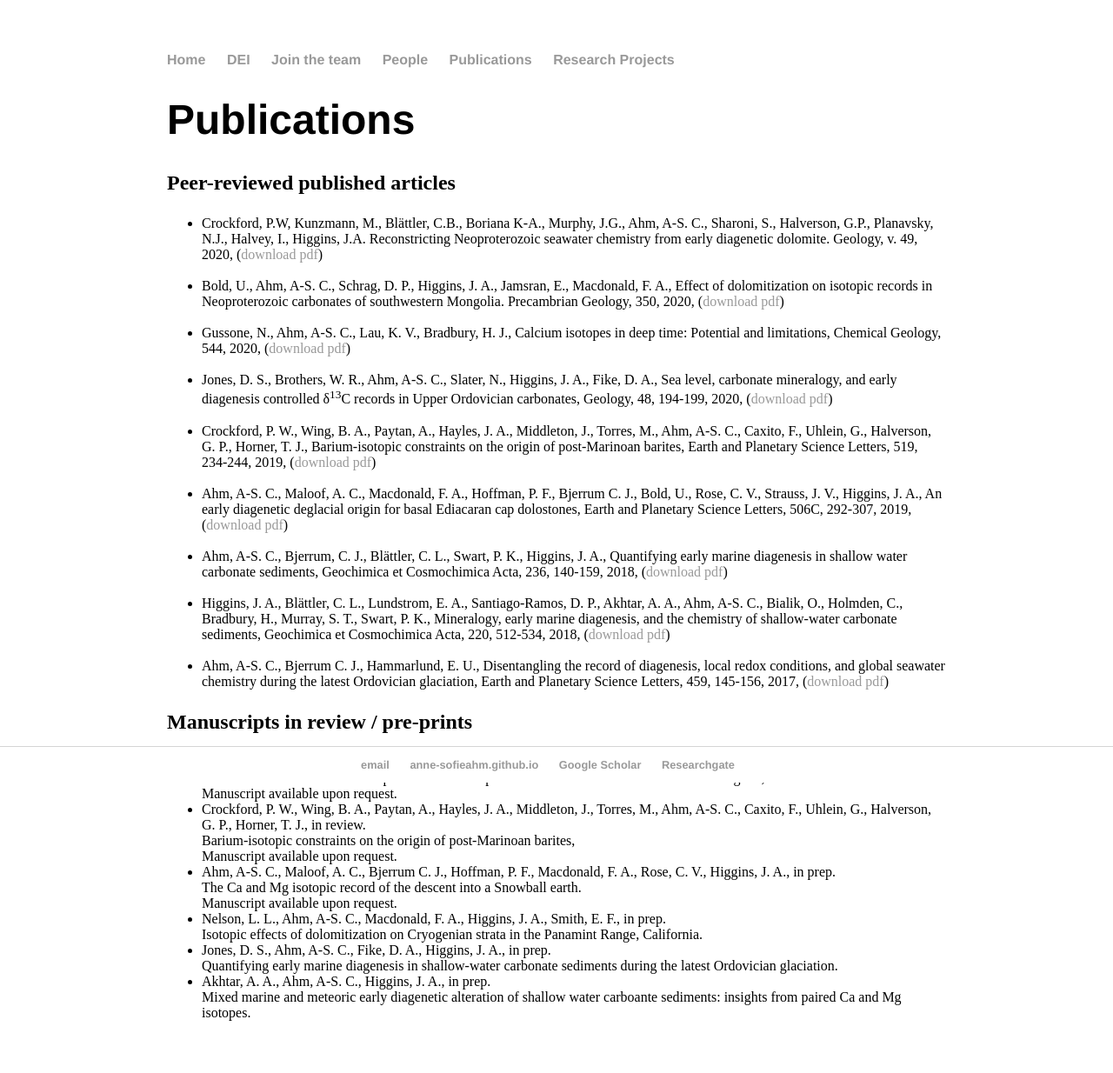
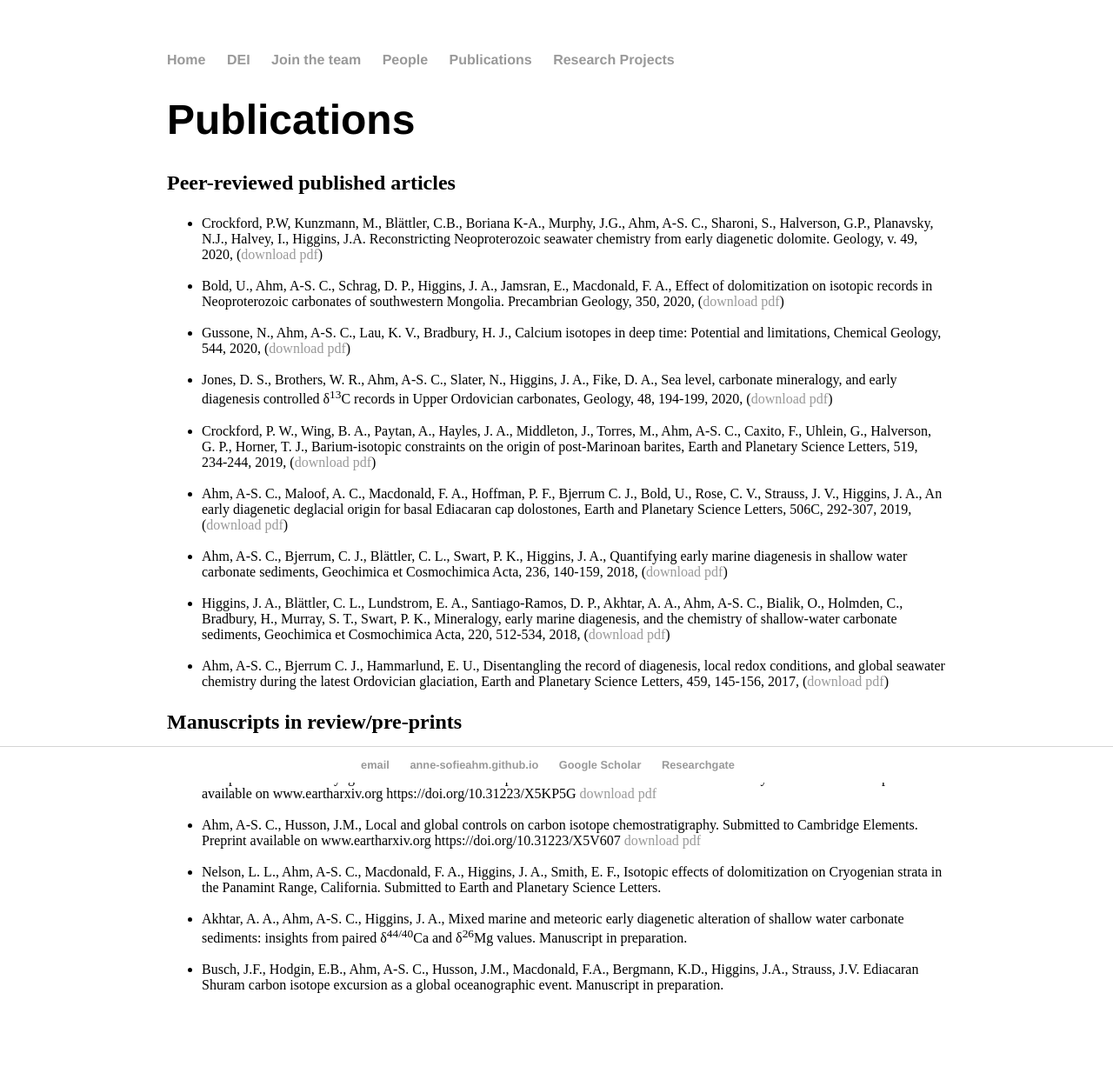
Before and after one commit to Anne-SofieAhm/Anne-SofieAhm.github.io, a Jekyll site: the page built from publications/index.html, in a window 1280 px wide. Shown: the whole page at 87% size. Built offline with Jekyll 4.4.1, drawn with Linux system fonts in a browser that asks for light colours; after the commit the page ends 1202 px from its top, so only the background shows below that.

Commit message:
Update index.html

```diff
--- a/publications/index.html
+++ b/publications/index.html
@@ -77,23 +77,38 @@ title: Publications
 </ul>
 </p>
 
-<h2>Manuscripts in review / pre-prints</h2>
+<h2>Manuscripts in review/pre-prints</h2>
 <p>
   <ul>
-    <li>Bold, U., Ahm, A-S. C., Schrag, D. P., Higgins, J. A., Jamsran, E., Macdonald, F. A., in review.<br>
-      Effect of dolomitization on isotopic records in Neoproterozoic carbonates of southwestern Mongolia,<br>
-      Manuscript available upon request.</li>
-    <li>Crockford, P. W., Wing, B. A., Paytan, A., Hayles, J. A., Middleton, J., Torres, M., Ahm, A-S. C., Caxito, F., Uhlein, G., Halverson, G. P., Horner, T. J., in review.<br>
-      Barium-isotopic constraints on the origin of post-Marinoan barites,<br>
-      Manuscript available upon request.</li>
-    <li>Ahm, A-S. C., Maloof, A. C., Bjerrum C. J., Hoffman, P. F., Macdonald, F. A., Rose, C. V., Higgins, J. A., in prep.<br>
-      The Ca and Mg isotopic record of the descent into a Snowball earth.<br>
-      Manuscript available upon request.</li>
-    <li>Nelson, L. L., Ahm, A-S. C., Macdonald, F. A., Higgins, J. A., Smith, E. F., in prep.<br>
-      Isotopic effects of dolomitization on Cryogenian strata in the Panamint Range, California.</li>
-    <li>Jones, D. S., Ahm, A-S. C., Fike, D. A., Higgins, J. A., in prep.<br>
-      Quantifying early marine diagenesis in shallow-water carbonate sediments during the latest Ordovician glaciation.</li>
-    <li>Akhtar, A. A., Ahm, A-S. C., Higgins, J. A., in prep.<br>
-      Mixed marine and meteoric early diagenetic alteration of shallow water carboante sediments: insights from paired Ca and Mg isotopes.</li>
-    </ul>
+    <li>Ahm, A-S. C., Bjerrum, C.J., Hoffman, P.F., Macdonald, F.A., Maloof, A.C.,
+      Rose, C.V., Strauss, J.V., Higgins, J.A. The Ca and Mg isotope record of the
+      Cryogenian Trezona carbon isotope excursion.
+      Submitted to Earth and Planetary Science Letters.
+      Preprint available on www.eartharxiv.org https://doi.org/10.31223/X5KP5G
+      <a href="Trezona_manuscript_EPSL_preprint.pdf">download pdf</a>
+    </li>
+<br>
+    <li>Ahm, A-S. C., Husson, J.M., Local and global controls on carbon isotope
+      chemostratigraphy. Submitted to Cambridge Elements.
+      Preprint available on www.eartharxiv.org https://doi.org/10.31223/X5V607
+      <a href="Elements_carbon_preprint.pdf">download pdf</a>
+    </li>
+<br>
+    <li>Nelson, L. L., Ahm, A-S. C., Macdonald, F. A., Higgins, J. A., Smith, E. F.,
+      Isotopic effects of dolomitization on Cryogenian strata in the Panamint Range,
+      California. Submitted to Earth and Planetary Science Letters.
+    </li>
+<br>
+    <li>Akhtar, A. A., Ahm, A-S. C., Higgins, J. A., Mixed marine and
+      meteoric early diagenetic alteration of shallow water carbonate sediments:
+      insights from paired &#948<sup>44/40</sup>Ca and &#948<sup>26</sup>Mg values.
+      Manuscript in preparation.
+    </li>
+<br>
+    <li>Busch, J.F., Hodgin, E.B., Ahm, A-S. C., Husson, J.M., Macdonald,
+      F.A., Bergmann, K.D., Higgins, J.A., Strauss, J.V. Ediacaran Shuram carbon
+      isotope excursion as a global oceanographic event.
+      Manuscript in preparation.
+    </li>
+  </ul>
 </p>
```
